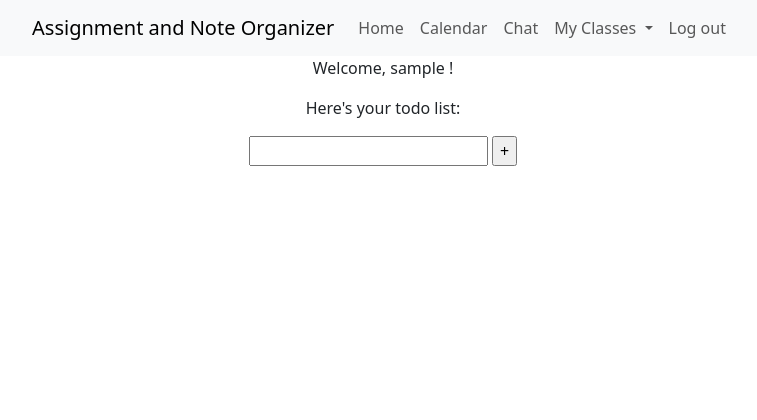
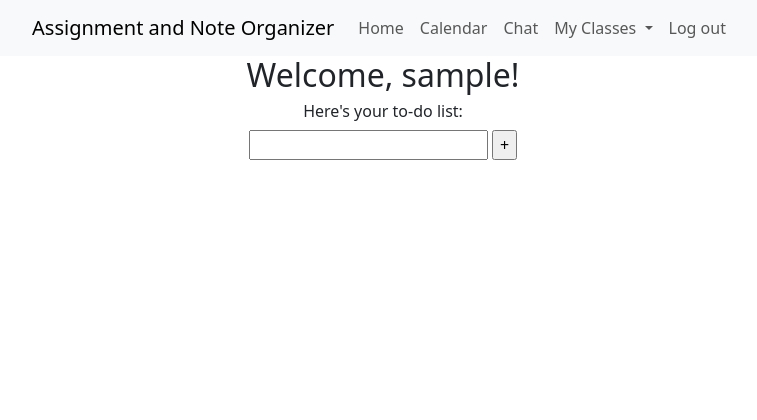
Before and after one commit to eliasposner/HoosNotes, a Django app: page / in a window 1280 px wide. Shown: the top 420 px of the page, without its empty margins (257-1014 px from the left). Run offline with Django 3.2, Linux system fonts and the light colour scheme; the visitor is signed in with stand-in values (Sample User, id 1); data comes from the database, SQL or seed files in the repository; data that the repository does not hold is empty; some libraries are stand-ins or nearby versions.

Commit message:
Improve todo list appearance

```diff
--- a/scheduler/templates/scheduler/index.html
+++ b/scheduler/templates/scheduler/index.html
@@ -14,34 +14,56 @@
     {% block content %}
 
     {% if user.is_authenticated %}
-    <p class="text-center">Welcome, {{ user.username }} !</p>
-    <p class="text-center">Here's your todo list: </p>
+    <h2 class="text-center">Welcome, {{ user.username }}!</h2>
+    <h6 class="text-center">Here's your to-do list:</h6>
 
-    <div class="text-center">
 
-    <form action="/addTodoItem/" method = "post">{% csrf_token %}
+    <form class="text-center" action="/addTodoItem/" method = "post">{% csrf_token %}
         <input type="text" name="content">
         <input type="submit" value="+">
     </form>
 
-    <ul class="list-group">
+    <div class="col d-flex justify-content-center">
+    <ul class="list-group w-25">
     {% for i in all_items %}
-        <li class="list-group-item" style="float:left;">{{i.content}} &nbsp;
+
+                <li class="list-group-item" style="float:left;">
                     <table>
                         <tr>
                             <form action="/deleteTodoItem/{{i.id}}/" method = "post">{% csrf_token %}
-                    <input class= "btn btn-outline-danger btn-sm" type="submit" value="x" style="padding: 0.1vh 1vh 0.1vh 1vh;">
-                    </form>
+                            <input class= "btn btn-outline-danger btn-sm" type="submit" value="X">
+                            </form> &nbsp;&nbsp;
+                            {{i.content}}
                         </tr>
                     </table>
                 </li>
+
     {% endfor %}
     </ul>
-
     </div>
 
     {% else %}
+
+
+
     <a href="{% provider_login_url 'google' %}">Login with Google</a>
+    <!--<div class="row d-flex justify-content-center align-items-center h-100">
+        <div class="card text-center border-dark w-50 h-10">
+            <div class="card-body">
+                <a href="{% provider_login_url 'google' %}" class="btn btn-primary">Login with Google</a>
+            </div>
+        </div>
+    </div>
+    <div class="container h-100 d-flex justify-content-center">
+    <div class=" my-auto">
+        <div class="card text-center border-dark">
+            <div class="card-body">
+                <a href="{% provider_login_url 'google' %}" class="btn btn-primary">Login with Google</a>
+            </div>
+        </div>
+    </div>-->
+
+
     {% endif %}
     {% endblock %}
 
--- a/scheduler/templates/scheduler/listclass.html
+++ b/scheduler/templates/scheduler/listclass.html
@@ -4,7 +4,7 @@
 {% if list_of_classes %}
     <ul class="list-group text-center">
     {% for class in list_of_classes %}
-        <li class="list-group-item"><a href="{% url 'class_detail' class.id %}"> Class: {{class.class_name}}</a>&nbsp;&nbsp;&nbsp; Instructor: {{class.instructor}} &nbsp;&nbsp;&nbsp; Start: {{class.start_time}} &nbsp;&nbsp;&nbsp; End: {{class.end_time}} &nbsp;&nbsp;&nbsp; Location: {{class.location}} &nbsp;&nbsp;&nbsp; Days: {{class.days_of_the_week}} </li>
+        <li class="list-group-item"><a class="link-primary" href="{% url 'class_detail' class.id %}"> Class: {{class.class_name}}</a>&nbsp;&nbsp;&nbsp; Instructor: {{class.instructor}} &nbsp;&nbsp;&nbsp; Start: {{class.start_time}} &nbsp;&nbsp;&nbsp; End: {{class.end_time}} &nbsp;&nbsp;&nbsp; Location: {{class.location}} &nbsp;&nbsp;&nbsp; Days: {{class.days_of_the_week}} </li>
     {% endfor %}
     </ul>
 {% else %}
```
Lines whose indentation alone changed are shown as unchanged.
